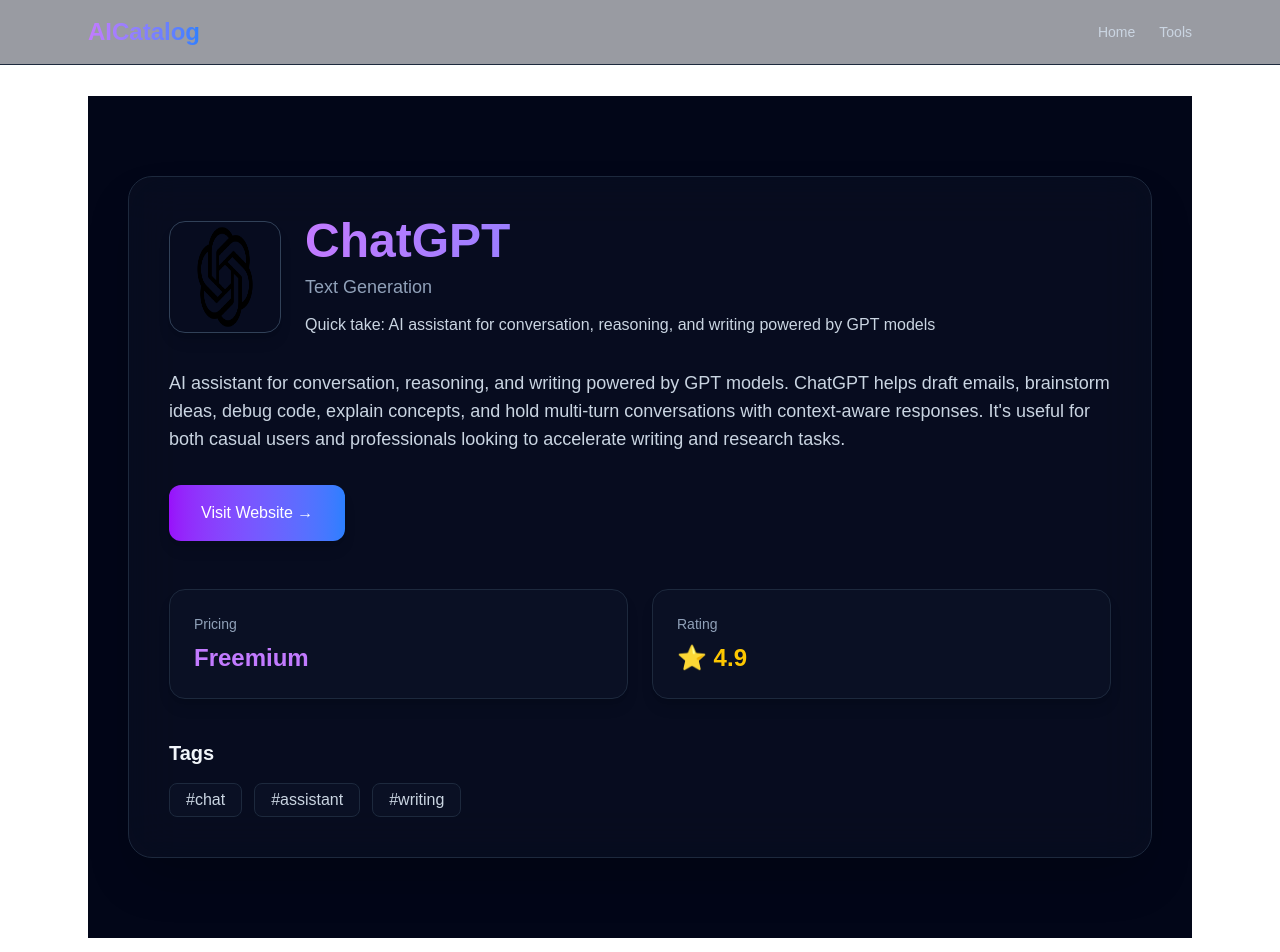
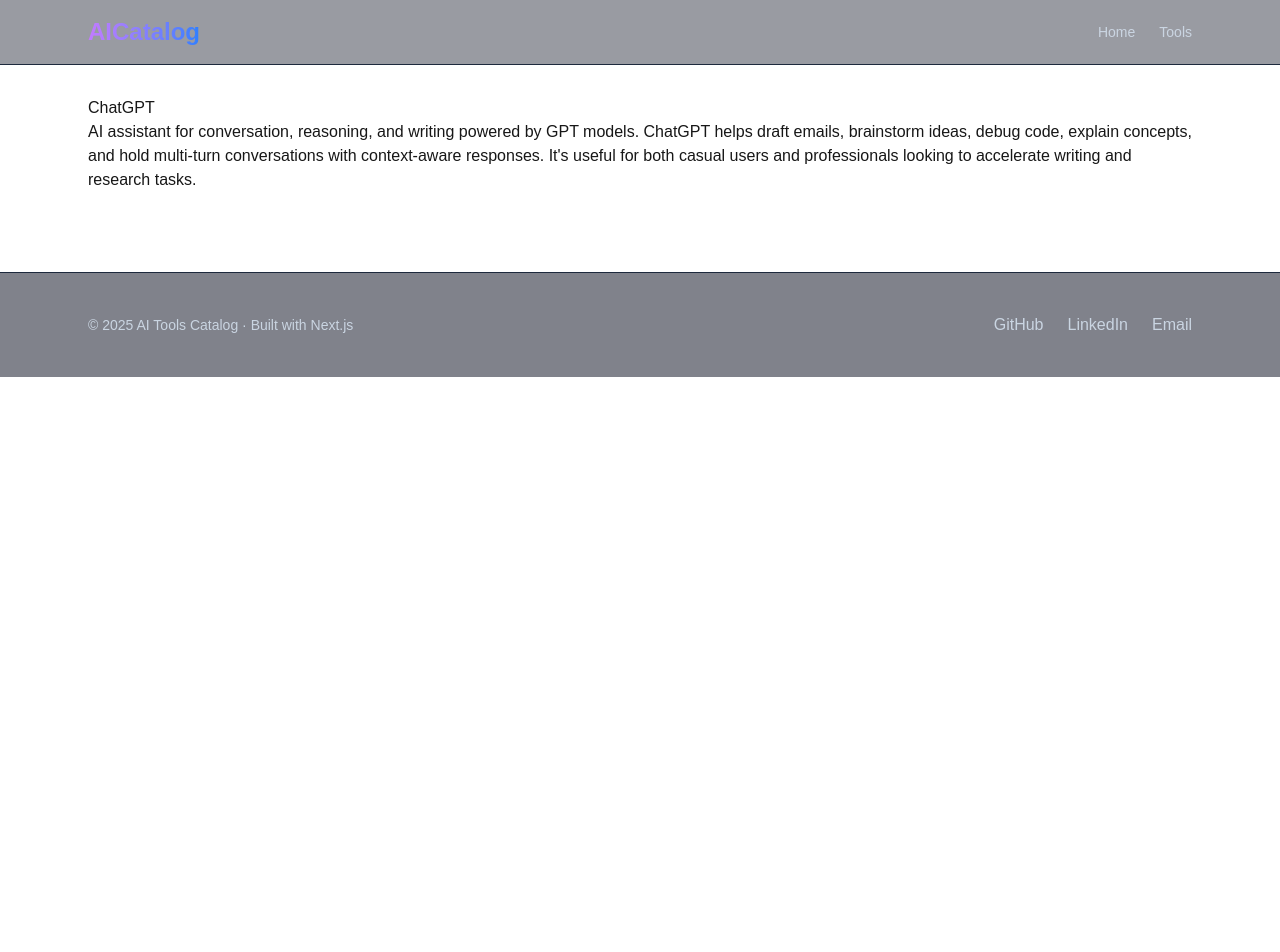
Before and after one commit to aswath030304/aitoolscatalog, a Next.js app: page /tools/chatgpt in a window 1280 px wide. Shown: the top 952 px of the page. After the commit the page ends 800 px from the top, so only its background shows below. Built offline with nearby package versions, Linux system fonts and the light colour scheme.

Commit message:
Update page.tsx

```diff
--- a/app/tools/[id]/page.tsx
+++ b/app/tools/[id]/page.tsx
@@ -1,100 +1,36 @@
 import { getToolById, getAllTools } from "../../../lib/data";
-import { notFound } from "next/navigation";
-import type { Metadata, PageProps } from "next";
+import type { PageProps, Metadata } from "next";
 
-export const revalidate = 60;
-
-// SSG paths
 export function generateStaticParams() {
-  return getAllTools().map((tool) => ({ id: tool.id }));
+  return getAllTools().map((tool) => ({
+    id: tool.id,
+  }));
 }
 
-// SEO Metadata
 export async function generateMetadata({
   params,
 }: PageProps<{ id: string }>): Promise<Metadata> {
   const tool = getToolById(params.id);
-
   if (!tool) {
-    return {
-      title: "AI Tool Not Found",
-      description: "This tool does not exist.",
-    };
+    return { title: "Not Found", description: "Tool not found" };
   }
-
   return {
-    title: `${tool.name} — AI Tool Details`,
+    title: tool.name,
     description: tool.description,
   };
 }
 
-// Actual page
-export default function ToolDetailPage({
+export default function ToolPage({
   params,
 }: PageProps<{ id: string }>) {
   const tool = getToolById(params.id);
 
-  if (!tool) return notFound();
+  if (!tool) return <div>Tool not found</div>;
 
   return (
-    <div className="min-h-screen bg-slate-950 text-slate-100 py-20 px-6">
-      <div className="max-w-5xl mx-auto bg-slate-900/40 backdrop-blur-xl border border-slate-800 rounded-3xl p-10 shadow-2xl">
-        <div className="flex items-center gap-6">
-          <img
-            src={tool.logo || "/images/placeholder.png"}
-            alt={tool.name}
-            className="w-28 h-28 rounded-2xl border border-slate-700 shadow-lg"
-          />
-          <div>
-            <h1 className="text-5xl font-extrabold bg-gradient-to-r from-purple-400 to-blue-500 bg-clip-text text-transparent">
-              {tool.name}
-            </h1>
-            <p className="text-slate-400 text-lg mt-2">{tool.category}</p>
-            <p className="mt-3 text-slate-300">
-              Quick take: {tool.description.split(".")[0] || tool.description}
-            </p>
-          </div>
-        </div>
-
-        <p className="mt-8 text-slate-300 text-lg">{tool.description}</p>
-
-        <a
-          href={tool.website}
-          target="_blank"
-          rel="noreferrer"
-          className="inline-block mt-8 px-8 py-4 rounded-xl bg-gradient-to-r from-purple-600 to-blue-500 text-white shadow-lg hover:opacity-95 hover:translate-y-0.5 transform transition duration-200"
-        >
-          Visit Website →
-        </a>
-
-        <div className="grid grid-cols-1 sm:grid-cols-2 gap-6 mt-12">
-          <div className="p-6 bg-slate-900/50 border border-slate-800 rounded-2xl shadow-lg">
-            <h3 className="text-sm text-slate-400">Pricing</h3>
-            <p className="text-2xl font-bold text-purple-400 mt-2">{tool.pricing}</p>
-          </div>
-          <div className="p-6 bg-slate-900/50 border border-slate-800 rounded-2xl shadow-lg">
-            <h3 className="text-sm text-slate-400">Rating</h3>
-            <p className="text-2xl font-bold text-yellow-400 mt-2">⭐ {tool.rating}</p>
-          </div>
-        </div>
-
-        {tool.tags && (
-          <div className="mt-10">
-            <h3 className="text-xl font-semibold">Tags</h3>
-            <div className="flex flex-wrap gap-3 mt-4">
-              {tool.tags.map((tag) => (
-                <a
-                  key={tag}
-                  href={`/tools?tag=${encodeURIComponent(tag)}`}
-                  className="px-4 py-1 rounded-lg bg-slate-900/50 border border-slate-800 text-slate-300 hover:bg-slate-900/70 transition"
-                >
-                  #{tag}
-                </a>
-              ))}
-            </div>
-          </div>
-        )}
-      </div>
+    <div>
+      <h1>{tool.name}</h1>
+      <p>{tool.description}</p>
     </div>
   );
 }
```
